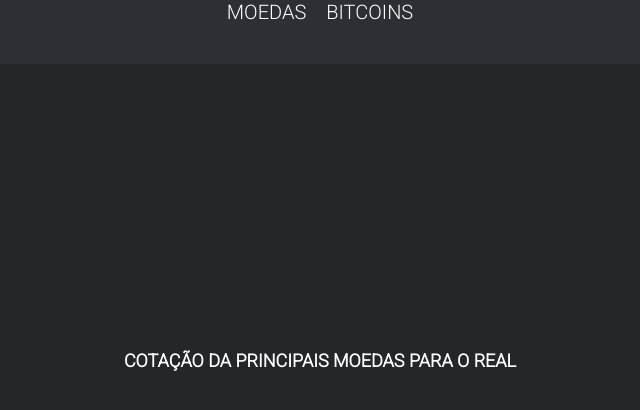
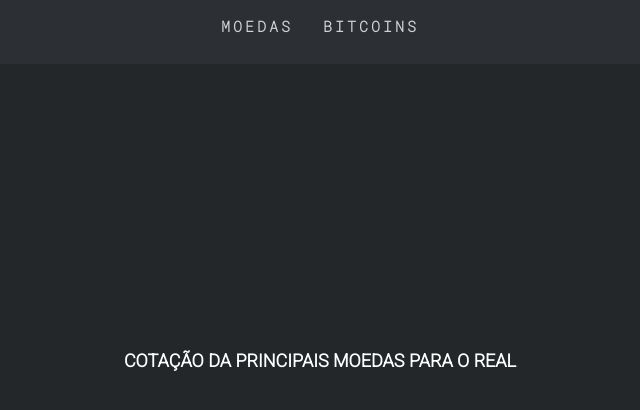
Before and after one commit to ViniUme/Flask-Finance, a Flask app: template templates/home-moedas.html in a window 1280 px wide. Shown: the top 410 px of the page, without its empty margins (320-960 px from the left). Run offline with Flask 2, Linux system fonts and the light colour scheme; the template is opened without the code that fills it, so the values that code supplies are empty.

Commit message:
create bitcoin page

```diff
--- /dev/null
+++ b/Bitcoin.py
@@ -0,0 +1,5 @@
+class Bitcoin:
+    def __init__(self, nome, preco, variacao):
+        self.nome = nome
+        self.preco = preco
+        self.variacao = variacao
--- a/program.py
+++ b/program.py
@@ -1,33 +1,60 @@
 from flask import Flask, render_template
 import requests
 import json
-
-from Moedas import Moedas
 
 app = Flask(__name__)
 
 @app.route("/")
 @app.route("/moedas")
-def home():
+def Home():
+
+    from Moedas import Moedas
 
     names = ["USD", "EUR", "GBP", "ARS", "CAD", "AUD", "JPY", "CNY", "BTC"]
-    moedas_url = json.loads(requests.get(f"https://api.hgbrasil.com/finance/quotations?format=debug&key=a99c1c5e").text)
+    api_key = "a99c1c5e"
+    api_url = json.loads(requests.get(f"https://api.hgbrasil.com/finance/quotations?format=debug&key=",api_key).text)
     list_moedas = []
 
-    moedas_url = moedas_url["results"]["currencies"]
+    api_url = api_url["results"]["currencies"]
 
     for itens in names:
-        url = moedas_url[itens]
+        url = api_url[itens]
 
         abre = itens
         nome = url["name"]
         preco = round(float(url["buy"]), 2)
         preco = '{0:_}'.format(preco).replace('.',',').replace('_','.')
-        variacao = float(url["variation"])
+        variacao = url["variation"]
         list_moedas.append(Moedas(abre, nome, preco, variacao))
 
 
     return render_template("home-moedas.html", list_moedas = list_moedas)
 
+@app.route("/bitcoin")
+def Bitcoin():
+
+    from Bitcoin import Bitcoin
+
+    names = ["blockchain_info" , "coinbase" , "bitstamp" , "foxbit" , "mercadobitcoin"]
+    api_key = "a99c1c5e"
+    api_url = json.loads(requests.get(f"https://api.hgbrasil.com/finance/quotations?format=debug&key=",api_key).text)
+
+    list_bitcoin = []
+
+    api_url = api_url["results"]["bitcoin"]
+
+    for itens in names:
+
+        url = api_url[itens]
+
+        nome = url["name"]
+        preco = round(float(url["buy"]), 2)
+        preco = '{0:_}'.format(preco).replace('.',',').replace('_','.')
+        variacao = url["variation"]
+
+        list_bitcoin.append(Bitcoin(nome, preco, variacao))
+
+    return render_template("")
+
 if (__name__ == "__main__"):
     app.run(debug=True)
--- a/static/nav-style.css
+++ b/static/nav-style.css
@@ -1,4 +1,4 @@
-@import url('https://fonts.googleapis.com/css2?family=Roboto:wght@100&display=swap');
+@import url('https://fonts.googleapis.com/css2?family=Roboto+Mono:wght@200&display=swap');
 
 header{
     width: 100%;
@@ -9,30 +9,28 @@ header{
     top: 0;
 }
 
-nav{
-    position: relative;
+.list-link{
+    text-decoration: none;
+    color: #d3d3d3;
+    transition: color 250ms ease-in-out;
 }
-
-a{
-    text-decoration: none;
+.list-link:hover{
     color: white;
 }
 
-ul{
+.list{
     list-style: none;
     display: flex;
     justify-content: center;
     padding: 0;
-    margin: auto;
-    top: 0;
-    bottom: 0;
 }
 
-li{
-    font-size: 20px;
-    font-family: 'Roboto', sans-serif;
+.list-elements{
     text-transform: uppercase;
-    font-weight: 300;
-    margin-left: 10px;
-    margin-right: 10px;
+    font-size: 15px;
+    font-weight: 800;
+    margin-left: 15px;
+    margin-right: 15px;
+    font-family: 'Roboto Mono', monospace;
+    letter-spacing: 3px;
 }
--- a/templates/home-moedas.html
+++ b/templates/home-moedas.html
@@ -24,9 +24,9 @@
 <body>
     <header>
         <nav>
-            <ul>
-                <a href="/moedas"><li>moedas</li></a>
-                <a href="/bitcoin"><li>bitcoins</li></a>
+            <ul class="list">
+                <a href="/moedas" class="list-link"><li class="list-elements">moedas</li></a>
+                <a href="/bitcoin" class="list-link"><li class="list-elements">bitcoins</li></a>
             </ul>
         </nav>
     </header>
```
Also changed, not shown: templates/bitcoin-page.html (added, +22 -0 lines).
